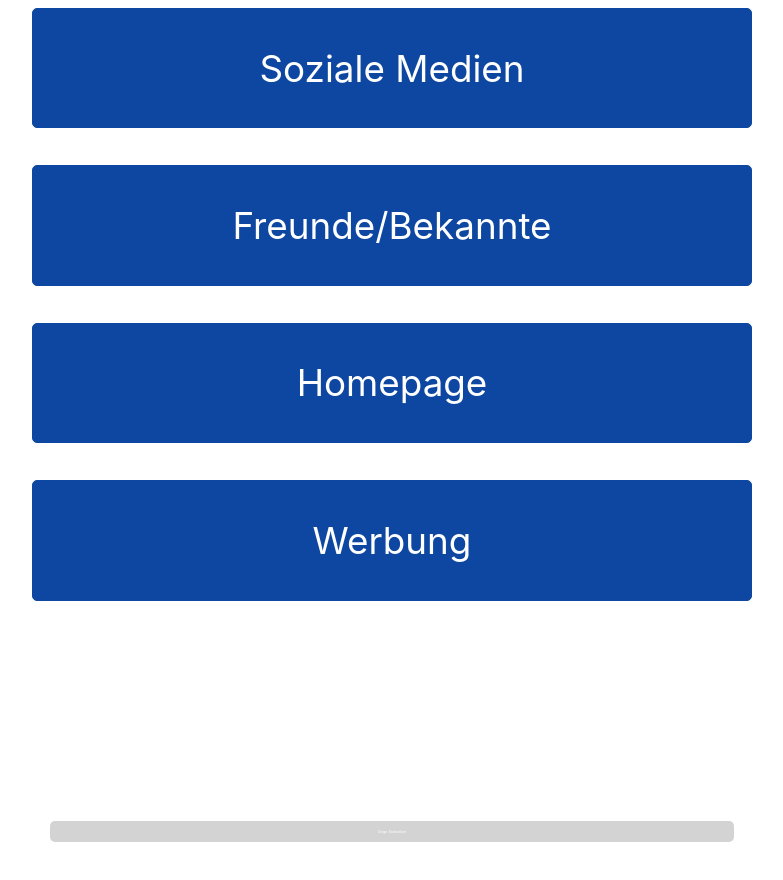
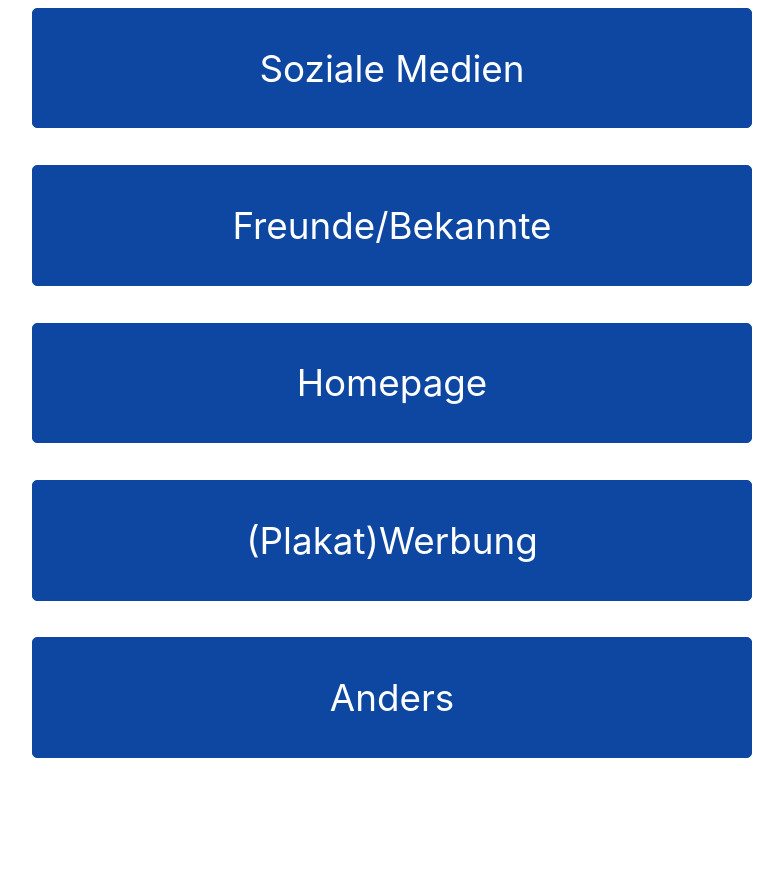
Before and after one commit to EccoB/offlineHTMLKioskPoll, a plain HTML site: page index.html in a window 1280 px wide. Shown: the part 164-1044 px from the top of the page, without its empty margins (248-1031 px from the left). Drawn offline with Linux system fonts and the light colour scheme.

Commit message:
Added Other

```diff
--- a/counter.js
+++ b/counter.js
@@ -15,7 +15,7 @@ function createStatFromButtonID(id){
 }
 function createStatsBulk(){
     console.log("Creating List of stats");
-    var buttonlist=['social','friends','homepage','adverts'];
+    var buttonlist=['social','friends','homepage','adverts','other'];
     buttonlist.forEach(createStatFromButtonID);
 
 }
--- a/index.html
+++ b/index.html
@@ -29,7 +29,8 @@
         <button onclick="choiceMade(this,'social')">Soziale Medien</button>
         <button onclick="choiceMade(this,'friends')">Freunde/Bekannte</button>
         <button onclick="choiceMade(this,'homepage')">Homepage</button>
-        <button onclick="choiceMade(this,'adverts')">Werbung</button>
+        <button onclick="choiceMade(this,'adverts')">(Plakat)Werbung</button>
+        <button onclick="choiceMade(this,'other')">Anders</button>
 
 
     </div>
```
